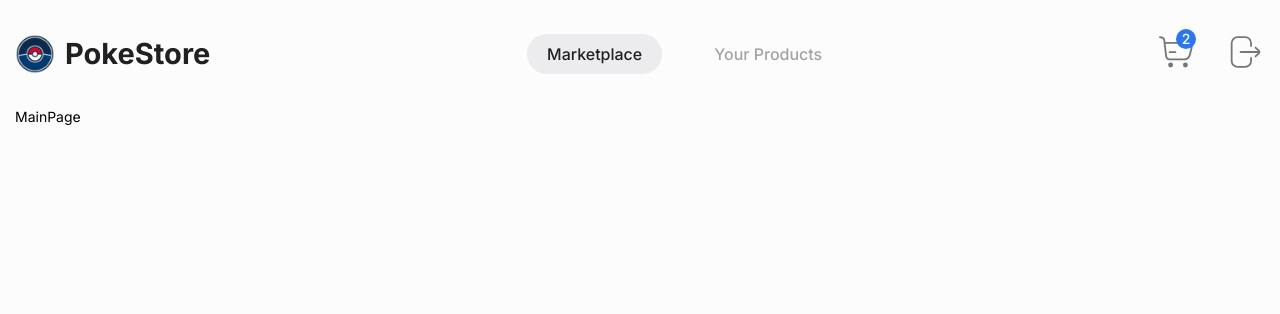
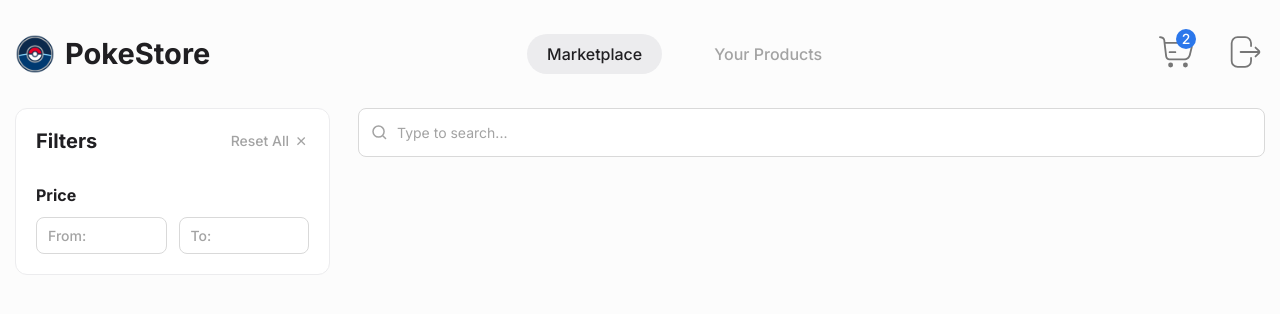
Before and after one commit to AdrianDmitruk/pokemonStore, a React (Vite) app: page / in a window 1280 px wide. Shown: the top 314 px of the page. Built offline with nearby package versions, Linux system fonts and the light colour scheme.

Commit message:
add filters and search components

```diff
--- a/src/assets/icon/Cart/index.tsx
+++ b/src/assets/icon/Cart/index.tsx
@@ -20,14 +20,14 @@ export const Cart: FC<CartProps> = (props) => {
       xmlns="http://www.w3.org/2000/svg"
     >
       <path
-        fill-rule="evenodd"
-        clip-rule="evenodd"
+        fillRule="evenodd"
+        clipRule="evenodd"
         d="M0.0184523 0.987542C0.120359 0.47801 0.616028 0.147564 1.12556 0.24947L2.90426 0.60521C4.77088 0.978534 6.17491 2.52694 6.36432 4.42108L6.53859 6.1638H29.8484C32.9968 6.1638 35.307 9.12258 34.5434 12.177L32.6403 19.7894C31.8753 22.8493 29.126 24.9958 25.972 24.9958H10.7287C8.53642 24.9958 6.68987 23.3576 6.42867 21.1809L4.75075 7.1983L4.49194 4.60832C4.38482 3.53716 3.59082 2.66151 2.53522 2.45039L0.756524 2.09465C0.246992 1.99274 -0.0834541 1.49707 0.0184523 0.987542ZM6.74764 8.04553L8.29698 20.9567C8.4447 22.1877 9.48895 23.1141 10.7287 23.1141H25.972C28.2626 23.1141 30.2592 21.5552 30.8147 19.333L32.7178 11.7206C33.1845 9.85383 31.7726 8.04553 29.8484 8.04553H6.74764Z"
         fill="#767676"
       />
       <path
-        fill-rule="evenodd"
-        clip-rule="evenodd"
+        fillRule="evenodd"
+        clipRule="evenodd"
         d="M9.97766 16.6876C9.97766 16.1618 10.3914 15.7355 10.9017 15.7355H16.8159C17.3263 15.7355 17.74 16.1618 17.74 16.6876C17.74 17.2134 17.3263 17.6396 16.8159 17.6396H10.9017C10.3914 17.6396 9.97766 17.2134 9.97766 16.6876Z"
         fill="#767676"
       />
--- a/src/assets/icon/Logout/index.tsx
+++ b/src/assets/icon/Logout/index.tsx
@@ -22,20 +22,20 @@ export const Logout: FC<LogoutProps> = (props) => {
       <path
         d="M26.0526 25.9649V28.9473C26.0526 32.2416 23.382 34.9122 20.0877 34.9122H12.6316C9.33725 34.9122 6.66667 32.2417 6.66667 28.9473V11.0526C6.66667 7.75829 9.33726 5.08771 12.6316 5.08771H20.0877C23.382 5.08771 26.0526 7.75829 26.0526 11.0526V14.0351"
         stroke="#767676"
-        stroke-width="1.78947"
-        stroke-linecap="round"
+        strokeWidth="1.78947"
+        strokeLinecap="round"
       />
       <path
         d="M30.5263 24.4737L33.9455 21.0545C34.5279 20.4721 34.5279 19.5279 33.9455 18.9456L30.5263 15.5263"
         stroke="#767676"
-        stroke-width="1.78947"
-        stroke-linecap="round"
+        strokeWidth="1.78947"
+        strokeLinecap="round"
       />
       <path
         d="M33.5088 20L15.6141 20"
         stroke="#767676"
-        stroke-width="1.78947"
-        stroke-linecap="round"
+        strokeWidth="1.78947"
+        strokeLinecap="round"
       />
     </svg>
   );
--- /dev/null
+++ b/src/components/Filters/Filters.module.scss
@@ -0,0 +1,56 @@
+@import "src/theme/variables";
+@import "src/theme/fonts";
+
+.filters {
+  display: flex;
+  flex-direction: column;
+  gap: 32px;
+  padding: 20px;
+  background: $white;
+  border-radius: 12px;
+  border: 1px solid $black-100;
+
+  &Header {
+    display: flex;
+    justify-content: space-between;
+
+    &Title {
+      @include filtersHeaderTitle;
+      color: $black-600;
+    }
+
+    &Btn {
+      @include filtersHeaderBtn;
+      color: $black-300;
+      display: flex;
+      align-items: center;
+      gap: 4px;
+    }
+  }
+
+  &Main {
+    display: flex;
+    flex-direction: column;
+    gap: 12px;
+
+    &Title {
+      @include filtersMainTitle;
+      color: $black-600;
+    }
+
+    &Step {
+      display: flex;
+      gap: 12px;
+
+      &Input {
+        @include filtersHeaderBtn;
+        color: $black-600;
+      }
+
+      &Prefix {
+        @include filtersHeaderBtn;
+        color: $black-300;
+      }
+    }
+  }
+}
--- /dev/null
+++ b/src/components/Filters/Filters.tsx
@@ -0,0 +1,36 @@
+import { FC } from "react";
+
+import { Input } from "antd";
+
+import reset from "../../assets/icon/Reset.svg";
+
+import styles from "./Filters.module.scss";
+
+export const Filters: FC = () => {
+  return (
+    <div className={styles.filters}>
+      <div className={styles.filtersHeader}>
+        <h3 className={styles.filtersHeaderTitle}>Filters</h3>
+        <button className={styles.filtersHeaderBtn}>
+          Reset All <img src={reset} alt="reset" />
+        </button>
+      </div>
+
+      <div className={styles.filtersMain}>
+        <h3 className={styles.filtersMainTitle}>Price</h3>
+        <div className={styles.filtersMainStep}>
+          <Input
+            size="large"
+            className={styles.filtersMainStepInput}
+            prefix={<span className={styles.filtersMainStepPrefix}>From:</span>}
+          />
+          <Input
+            size="large"
+            className={styles.filtersMainStepInput}
+            prefix={<span className={styles.filtersMainStepPrefix}>To:</span>}
+          />
+        </div>
+      </div>
+    </div>
+  );
+};
--- /dev/null
+++ b/src/components/Filters/index.ts
@@ -0,0 +1 @@
+export * from "./Filters";
--- /dev/null
+++ b/src/components/Search/Search.module.scss
@@ -0,0 +1,16 @@
+@import "src/theme/variables";
+@import "src/theme/fonts";
+
+.input {
+  @include search;
+  color: $black-100;
+  padding: 13px 12px !important;
+
+  ::placeholder {
+    @include search;
+    color: $black-300;
+  }
+  &Img {
+    margin-inline-end: 6px;
+  }
+}
--- /dev/null
+++ b/src/components/Search/Search.tsx
@@ -0,0 +1,22 @@
+import { FC } from "react";
+
+import { Input } from "antd";
+
+import search from "../../assets/icon/Search.svg";
+
+import styles from "./Search.module.scss";
+
+export const Search: FC = () => {
+  return (
+    <Input
+      size="large"
+      placeholder="Type to search..."
+      className={styles.input}
+      prefix={
+        <>
+          <img className={styles.inputImg} src={search} alt="search" />
+        </>
+      }
+    />
+  );
+};
--- /dev/null
+++ b/src/components/Search/index.ts
@@ -0,0 +1 @@
+export * from "./Search";
--- a/src/components/index.ts
+++ b/src/components/index.ts
@@ -1,2 +1,4 @@
 export * from "./Layouts";
 export * from "./Header";
+export * from "./Filters";
+export * from "./Search";
--- a/src/page/MainPage/MainPage.module.scss
+++ b/src/page/MainPage/MainPage.module.scss
@@ -1,2 +1,19 @@
 @import "src/theme/variables";
 @import "src/theme/fonts";
+
+.main {
+  display: flex;
+  gap: 28px;
+
+  &Left {
+    max-width: 315px;
+    width: 100%;
+  }
+
+  &Right {
+    display: flex;
+    flex-direction: column;
+    gap: 20px;
+    width: 100%;
+  }
+}
--- a/src/page/MainPage/MainPage.tsx
+++ b/src/page/MainPage/MainPage.tsx
@@ -1,5 +1,18 @@
 import { FC } from "react";
 
+import { Filters, Search } from "../../components";
+
+import styles from "./MainPage.module.scss";
+
 export const MainPage: FC = () => {
-  return <div>MainPage</div>;
+  return (
+    <div className={styles.main}>
+      <section className={styles.mainLeft}>
+        <Filters />
+      </section>
+      <section className={styles.mainRight}>
+        <Search />
+      </section>
+    </div>
+  );
 };
--- a/src/theme/fonts.scss
+++ b/src/theme/fonts.scss
@@ -16,44 +16,26 @@
   line-height: 165.899%;
 }
 
-// @mixin heading-md {
-//   font-size: 20px;
-//   font-weight: 700;
-//   line-height: 140%;
-// }
+@mixin filtersHeaderTitle {
+  font-size: 20px;
+  font-weight: 700;
+  line-height: normal;
+}
 
-// @mixin heading-sm {
-//   font-size: 16px;
-//   font-weight: 700;
-//   line-height: 140%;
-// }
+@mixin filtersHeaderBtn {
+  font-size: 14px;
+  font-weight: 500;
+  line-height: 142.857%;
+}
 
-// @mixin heading-xs {
-//   font-size: 14px;
-//   font-weight: 700;
-//   line-height: 140%;
-// }
+@mixin filtersMainTitle {
+  font-size: 16px;
+  font-weight: 700;
+  line-height: normal;
+}
 
-// @mixin text-lg {
-//   font-size: 20px;
-//   font-weight: 400;
-//   line-height: 140%;
-// }
-
-// @mixin text-md {
-//   font-size: 16px;
-//   font-weight: 400;
-//   line-height: 140%;
-// }
-
-// @mixin text-sm {
-//   font-size: 14px;
-//   font-weight: 400;
-//   line-height: 140%;
-// }
-
-// @mixin text-xs {
-//   font-size: 12px;
-//   font-weight: 400;
-//   line-height: 140%;
-// }
+@mixin search {
+  font-size: 14px;
+  font-weight: 400;
+  line-height: 150%;
+}
```
Also changed, not shown: src/assets/icon/Reset.svg (added), src/assets/icon/Search.svg (added).
